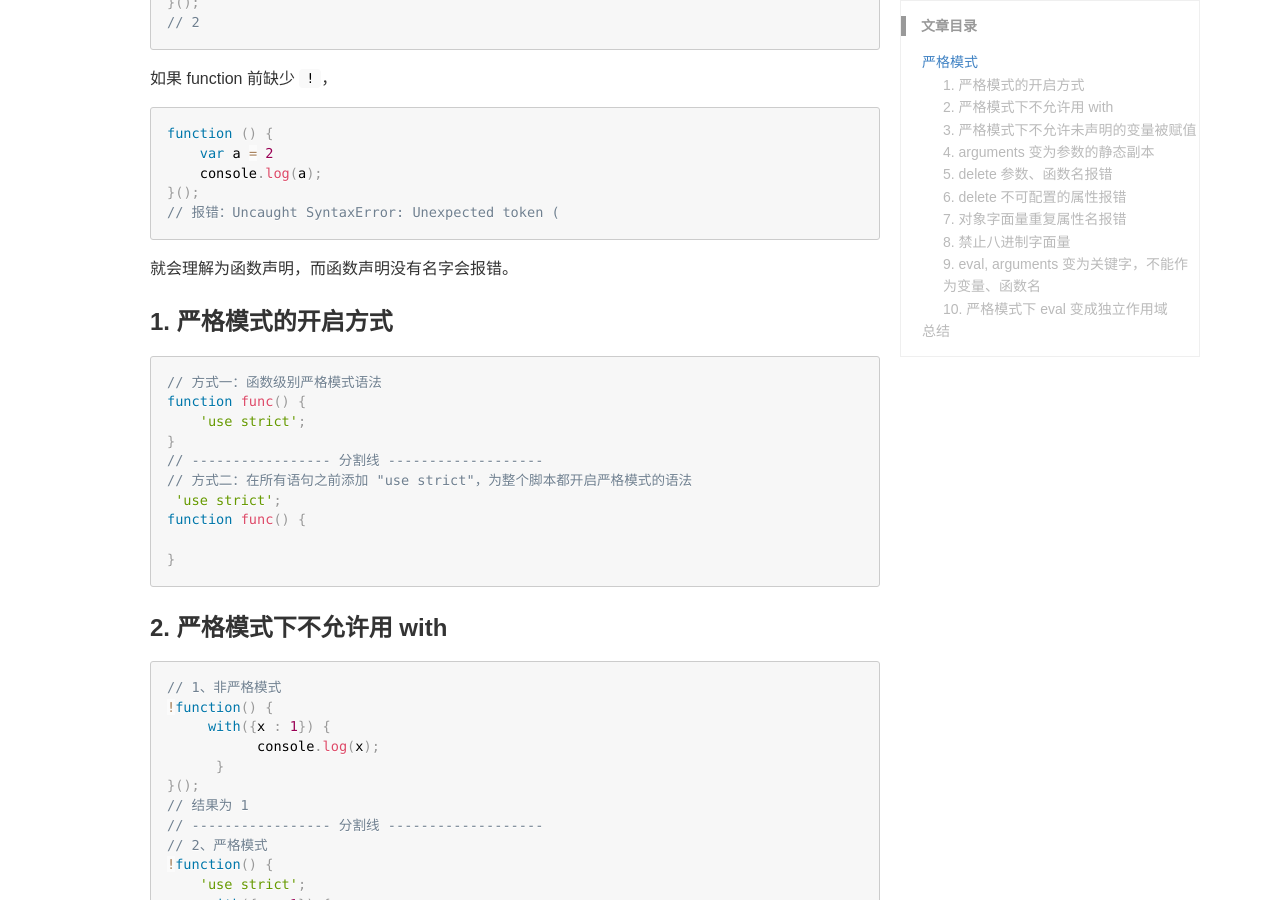
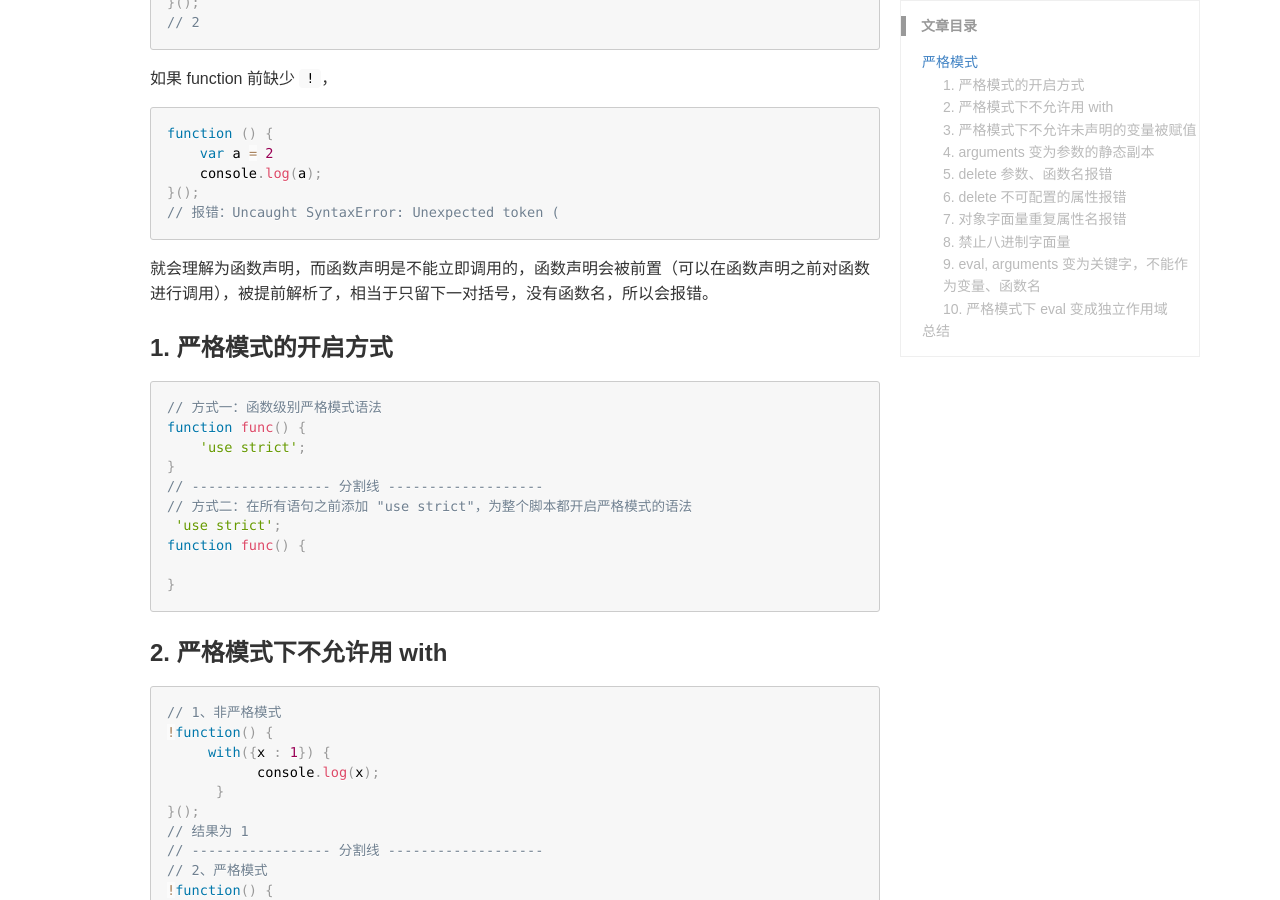
Before and after one commit to PininQ/PininQ.github.io, a Jekyll site: the page built from _posts/JavaScript/2018-09-06-Javascript-strict-mode.md, in a window 1280 px wide and 900 px high, scrolled down 814 px. Built offline with Jekyll 4.4.1, drawn with Linux system fonts in a browser that asks for light colours; comment, search, counter and statistics services are not loaded.

Commit message:
Update article

````diff
--- a/_posts/JavaScript/2018-09-06-Javascript-strict-mode.md
+++ b/_posts/JavaScript/2018-09-06-Javascript-strict-mode.md
@@ -42,7 +42,7 @@ function () {
 }();
 // 报错：Uncaught SyntaxError: Unexpected token (
 ```
-就会理解为函数声明，而函数声明没有名字会报错。
+就会理解为函数声明，而函数声明是不能立即调用的，函数声明会被前置（可以在函数声明之前对函数进行调用），被提前解析了，相当于只留下一对括号，没有函数名，所以会报错。
 
 ### 1. 严格模式的开启方式
 
````
